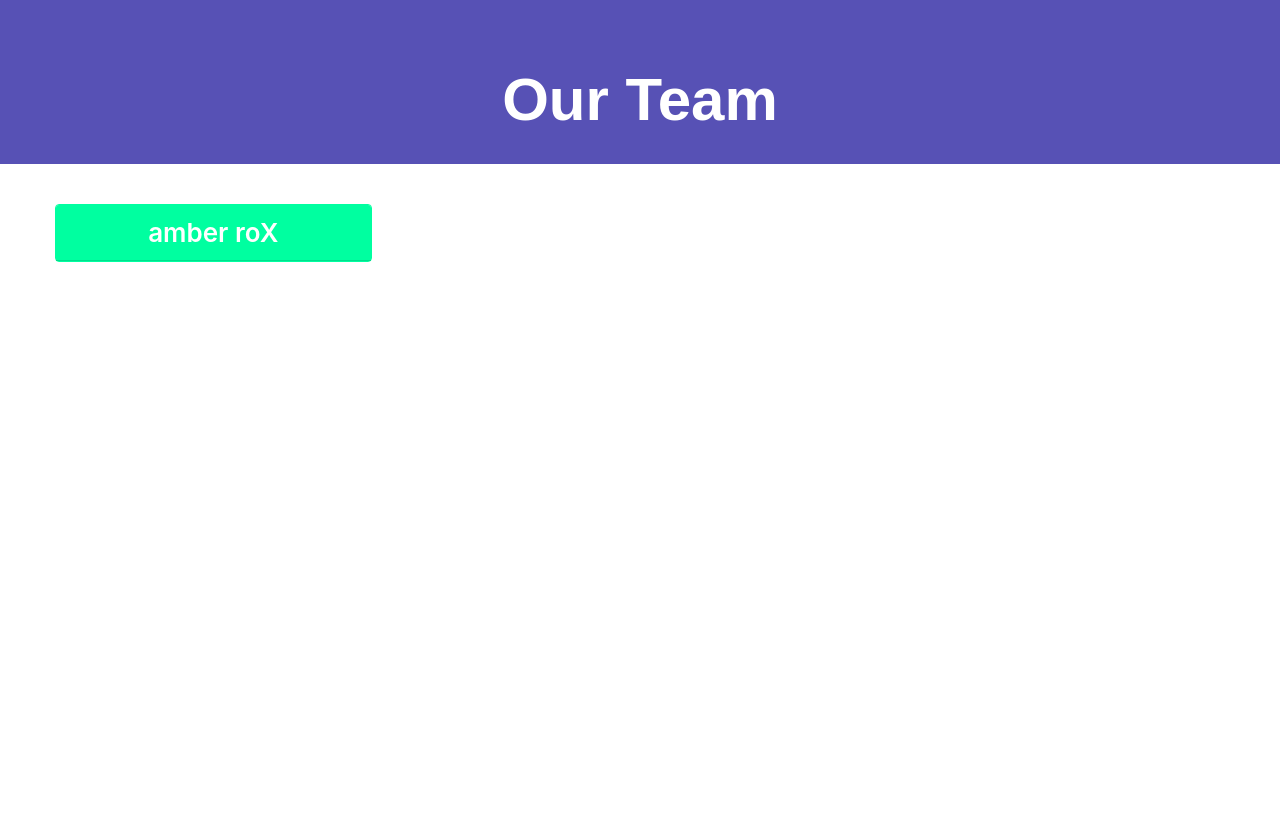
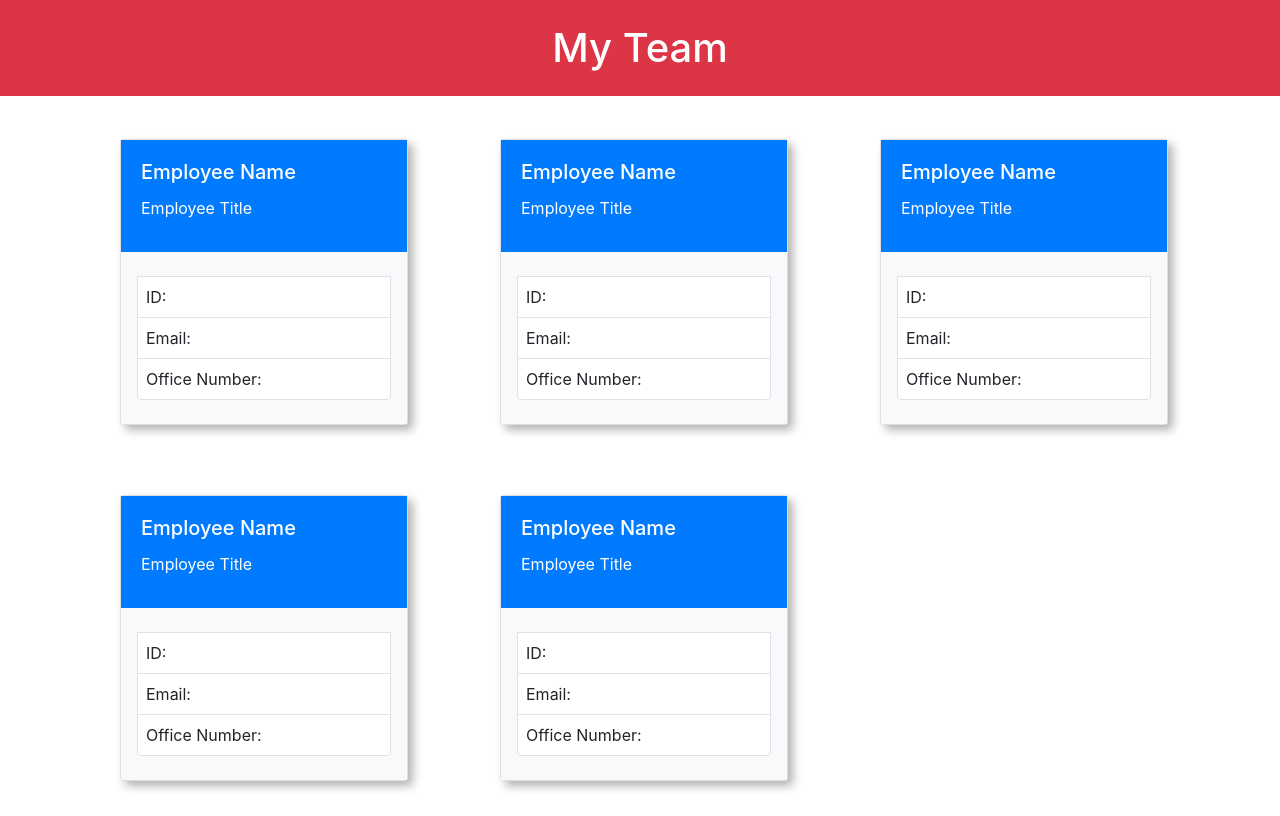
Before and after one commit to abauer424/team-profile-generator, a website: page dist/index.html in a window 1280 px wide. Drawn offline with nearby package versions, Linux system fonts and the light colour scheme.

Commit message:
updated index.html

```diff
--- a/dist/index.html
+++ b/dist/index.html
@@ -1,27 +1,93 @@
-
 <!DOCTYPE html>
 <html lang="en">
+
 <head>
     <meta charset="UTF-8">
     <meta http-equiv="X-UA-Compatible" content="IE=edge">
     <meta name="viewport" content="width=device-width, initial-scale=1.0">
     <title>Team Profle Generator</title>
+    <script src="https://use.fontawesome.com/0e73077b20.js"></script>
     <link rel="stylesheet" href="https://stackpath.bootstrapcdn.com/bootstrap/4.3.1/css/bootstrap.min.css" />
     <link rel="stylesheet" href="./style.css">
 </head>
 
 <header>
     <nav>
-        <h1>Our Team</h1>
+        <h1 class="bg-danger text-center text-white py-4">My Team</h1>
     </nav>
 </header>
 
 <body>
+    <div class="container">
+        <div class="row">
+            <div class="col-sm-4">
+                <div class="card" style="width: 18rem;">
+                    <div class="card-body bg-primary text-white">
+                        <h5 class="card-title">Employee Name</h5>
+                        <p class="card-title">Employee Title</p>
+                    </div>
+                    <ul class="list-group list-group-flush bg-light">
+                        <li class="list-group-item p-2  border mt-4 mx-3" id="id">ID:</li>
+                        <li class="list-group-item p-2 border mx-3" id="email" href="#">Email:</li>
+                        <li class="list-group-item p-2 border mx-3 mb-4" id="officeNum">Office Number:</li>
+                    </ul>
+                </div>
+            </div>
+            <div class="col-sm-4">
+                <div class="card" style="width: 18rem;">
+                    <div class="card-body bg-primary text-white">
+                        <h5 class="card-title">Employee Name</h5>
+                        <p class="card-title">Employee Title</p>
+                    </div>
+                    <ul class="list-group list-group-flush bg-light">
+                        <li class="list-group-item p-2  border mt-4 mx-3" id="id">ID:</li>
+                        <li class="list-group-item p-2 border mx-3" id="email" href="#">Email:</li>
+                        <li class="list-group-item p-2 border mx-3 mb-4" id="officeNum">Office Number:</li>
+                    </ul>
+                </div>
+            </div>
+            <div class="col-sm-4">
+                <div class="card" style="width: 18rem;">
+                    <div class="card-body bg-primary text-white">
+                        <h5 class="card-title">Employee Name</h5>
+                        <p class="card-title">Employee Title</p>
+                    </div>
+                    <ul class="list-group list-group-flush bg-light">
+                        <li class="list-group-item p-2  border mt-4 mx-3" id="id">ID:</li>
+                        <li class="list-group-item p-2 border mx-3" id="email" href="#">Email:</li>
+                        <li class="list-group-item p-2 border mx-3 mb-4" id="officeNum">Office Number:</li>
+                    </ul>
+                </div>
+            </div>
 
-    <div class="col-4">
-    <div class="card">
-        <h2 class="card-header">amber roX</span></h2>
+            <div class="col-sm-4">
+                <div class="card" style="width: 18rem;">
+                    <div class="card-body bg-primary text-white">
+                        <h5 class="card-title">Employee Name</h5>
+                        <p class="card-title">Employee Title</p>
+                    </div>
+                    <ul class="list-group list-group-flush bg-light">
+                        <li class="list-group-item p-2  border mt-4 mx-3" id="id">ID:</li>
+                        <li class="list-group-item p-2 border mx-3" id="email" href="#">Email:</li>
+                        <li class="list-group-item p-2 border mx-3 mb-4" id="officeNum">Office Number:</li>
+                    </ul>
+                </div>
+            </div>
+
+            <div class="col-sm-4">
+                <div class="card" style="width: 18rem;">
+                    <div class="card-body bg-primary text-white">
+                        <h5 class="card-title">Employee Name</h5>
+                        <p class="card-title">Employee Title</p>
+                    </div>
+                    <ul class="list-group list-group-flush bg-light">
+                        <li class="list-group-item p-2  border mt-4 mx-3" id="id">ID:</li>
+                        <li class="list-group-item p-2 border mx-3" id="email" href="#">Email:</li>
+                        <li class="list-group-item p-2 border mx-3 mb-4" id="officeNum">Office Number:</li>
+                    </ul>
+                </div>
             </div>
 
 </body>
+
 </html>
--- a/dist/style.css
+++ b/dist/style.css
@@ -2,36 +2,17 @@
     margin: 0;
     padding: 0;
 }
-:root {
-    --green:  #00ffa0;
-    --dk-purp: #5751b5;
-  }
 
-  nav {
-    background-color: var(--dk-purp);
-    padding: 20px;
-    padding-top: 5%;
-}
-
-nav h1{
-    color: white;
-    font-weight:600;
-    font-size: 30px;
-    text-align: center;
-    font-size: 60px;
-    font-family:Arial, Helvetica, sans-serif;
-}
 
   /* CARDS */
   .card {
     margin: 10%;
-    border: 1px solid var(--green);
     border-radius: 2;
+    box-shadow: 5px 5px 10px rgb(180, 179, 179);
   }
 
   .card-header {
     color: white;
-    background-color: var(--green);
     font-size: 26px;
     font-weight:600;
     text-align: center;
```
Lines whose indentation alone changed are shown as unchanged.
